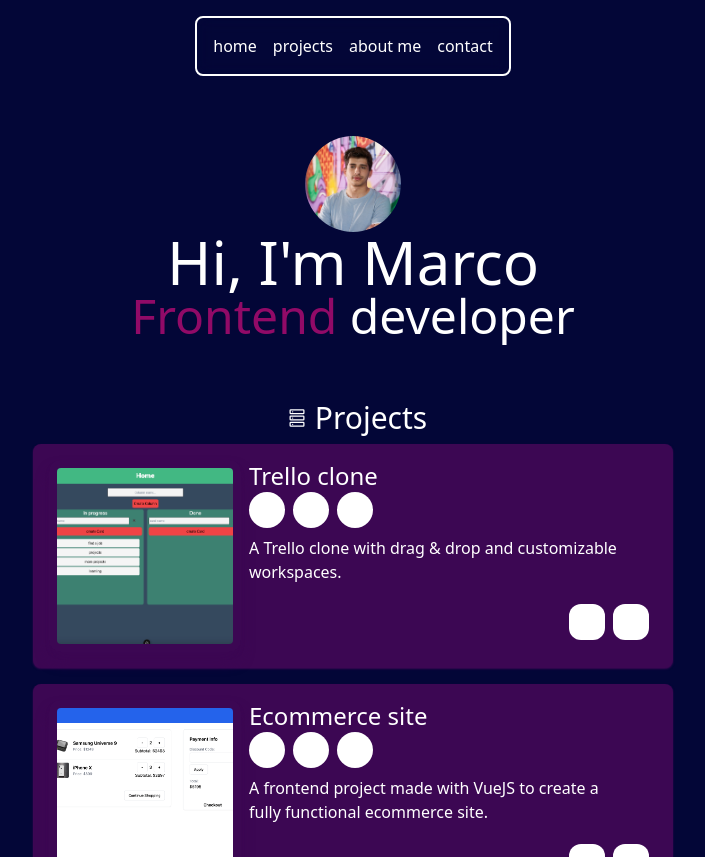
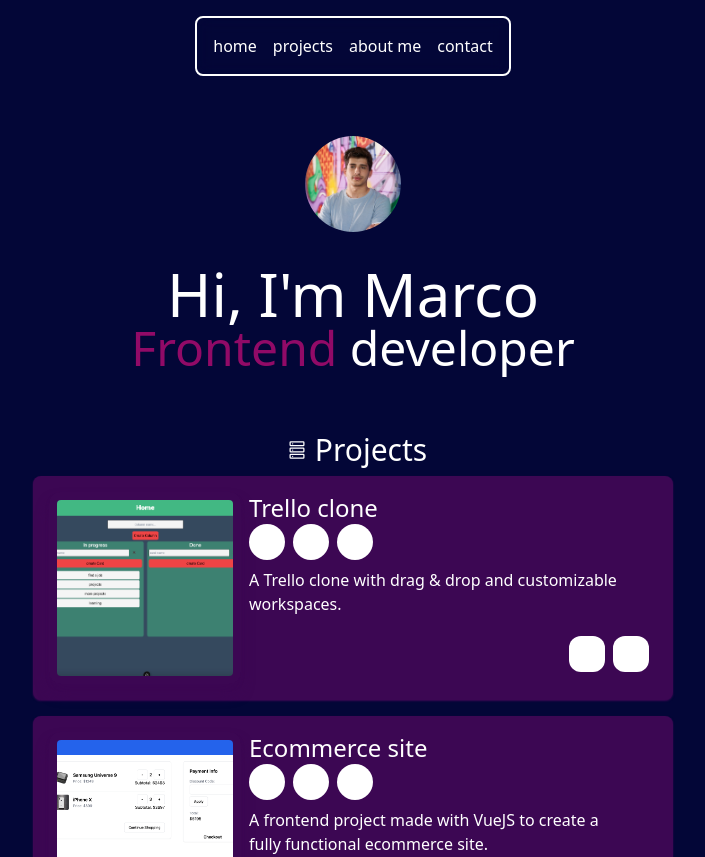
Before and after one commit to marcop96/marco-portfolio, a Vue app: page / in a window 1280 px wide. Shown: the top 857 px of the page, without its empty margins (287-992 px from the left). Built offline with nearby package versions, Linux system fonts and the light colour scheme; some icons are missing.

Commit message:
aligns intro text to the center

```diff
--- a/src/views/TheIntro.vue
+++ b/src/views/TheIntro.vue
@@ -29,11 +29,13 @@
       src="../assets/marcoprofile.jpg"
       class="h-24 w-24 mx-2 self-center rounded-full object-cover"
     />
-    <div class="flex flex-col text-white justify-start items-center">
-      <p class="text-6xl">{{ info.title }} {{ info.name }}</p>
-      <p class="text-5xl">
-        <span class="text-5xl text-[#910A67]"> {{ info.role }} </span> developer
-      </p>
-    </div>
+    <div class="flex flex-col justify-center items-center p-4"></div>
+    <p class="text-6xl text-center">{{ info.title }} {{ info.name }}</p>
+    <p class="text-5xl text-center">
+      <span class="text-5xl text-[#910A67] text-center">
+        {{ info.role }}
+      </span>
+      developer
+    </p>
   </div>
 </template>
```
